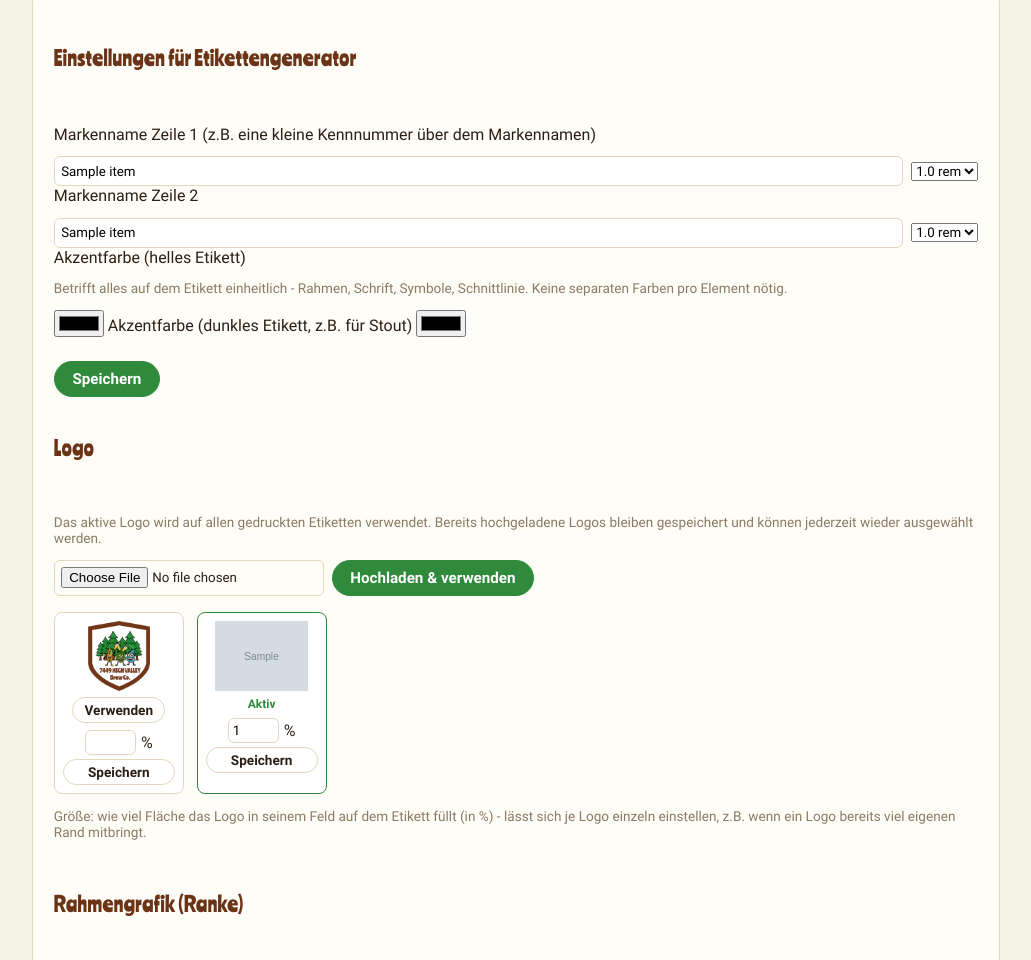
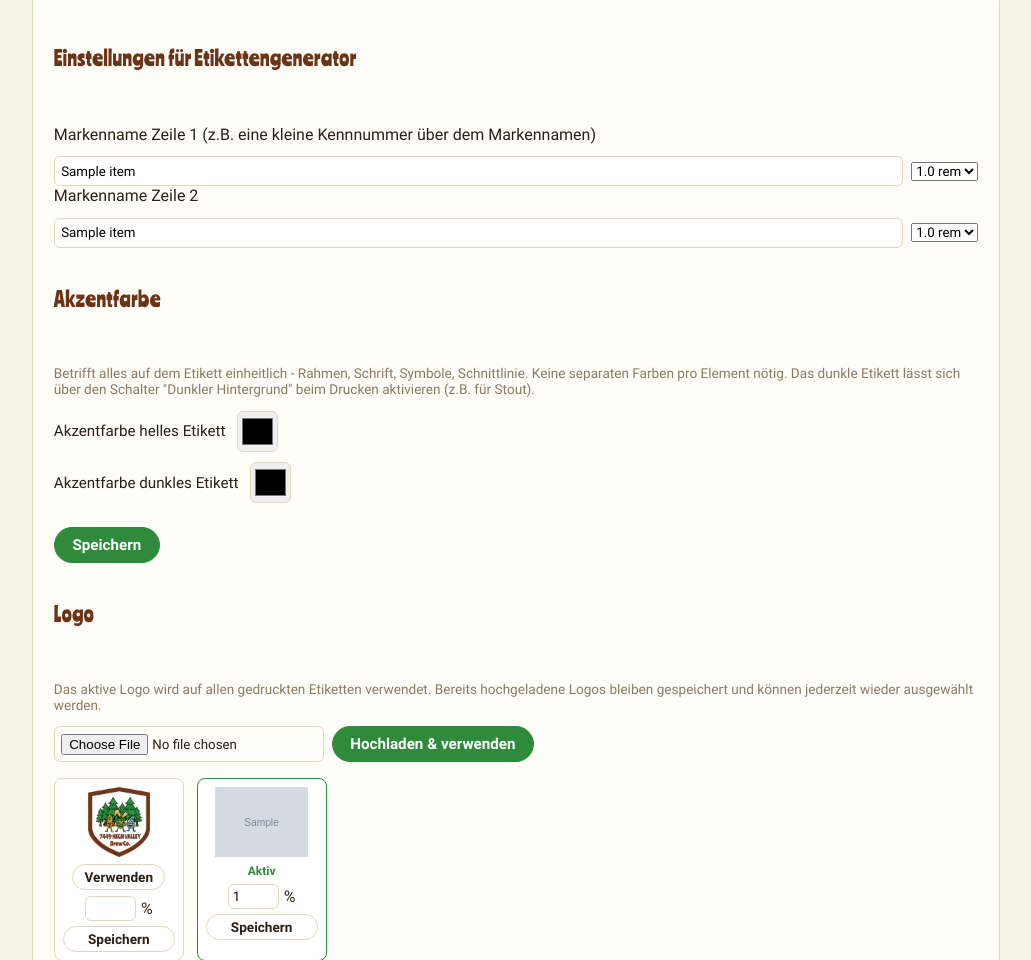
Before and after one commit to macgaiser/HighValley-BrewLog, a FastAPI app: template app/templates/settings.html in a window 1280 px wide. Shown: the part 842-1802 px from the top of the page, without its empty margins (124-1155 px from the left). Run offline with FastAPI, Linux system fonts and the light colour scheme; the template is opened without the code that fills it: most values are stand-ins (such as "Sample title", 1, 10 or a date in 2020); grey boxes marked "Sample" are stand-in pictures.

Commit message:
Einstellungen: Akzentfarbe-Bereich klarer strukturiert
Bisher stand die Erklärung zwischen dem ersten Label und seinem
Farbfeld, und beide Farbfelder hatten keine erkennbare Zuordnung zu
ihrer Bezeichnung (einfache <label>-Elemente ohne eigene Positionierung
außerhalb des <form class="card">, dadurch unklar verortet).

Jetzt eigene Überschrift "Akzentfarbe", die Erklärung einmal darunter,
danach "Akzentfarbe helles Etikett" bzw. "Akzentfarbe dunkles Etikett"
mit dem Farbfeld jeweils direkt daneben in einer eigenen Zeile
(.color-field-row).

```diff
--- a/app/static/style.css
+++ b/app/static/style.css
@@ -934,6 +934,22 @@ tr.row-selected:hover { background: rgba(240, 190, 51, 0.3); }
 .inline-form { display: flex; align-items: center; gap: 0.5rem; margin-top: 0.8rem; flex-wrap: wrap; }
 .inline-form input { padding: 0.4rem; border: 1px solid var(--border); border-radius: 6px; }
 
+/* Farbwaehler direkt neben seiner eigenen Bezeichnung statt (wie zuvor)
+   Label/Erklaerung/Input hintereinander als separate Bloecke - dadurch war
+   auf den ersten Blick nicht klar, welches Feld zu welcher Bezeichnung
+   gehoert. */
+.color-field-row { display: flex; align-items: center; gap: 0.7rem; margin-top: 0.6rem; }
+.color-field-row label { margin: 0; font-size: 0.95rem; }
+.color-field-row input[type="color"] {
+  width: 2.6rem;
+  height: 2.6rem;
+  padding: 0.15rem;
+  border: 1px solid var(--border);
+  border-radius: 6px;
+  cursor: pointer;
+  flex-shrink: 0;
+}
+
 .logo-gallery { display: flex; flex-wrap: wrap; gap: 0.8rem; margin-top: 1rem; }
 .logo-gallery-item {
   width: 130px;
--- a/app/templates/settings.html
+++ b/app/templates/settings.html
@@ -51,12 +51,16 @@
     </select>
   </div>
 
-  <label>Akzentfarbe (helles Etikett)</label>
-  <p class="hint">Betrifft alles auf dem Etikett einheitlich - Rahmen, Schrift, Symbole, Schnittlinie. Keine separaten Farben pro Element nötig.</p>
-  <input type="color" name="label_accent_light" value="{{ s.label_accent_light }}" form="settings-form">
-
-  <label>Akzentfarbe (dunkles Etikett, z.B. für Stout)</label>
-  <input type="color" name="label_accent_dark" value="{{ s.label_accent_dark }}" form="settings-form">
+  <h2>Akzentfarbe</h2>
+  <p class="hint">Betrifft alles auf dem Etikett einheitlich - Rahmen, Schrift, Symbole, Schnittlinie. Keine separaten Farben pro Element nötig. Das dunkle Etikett lässt sich über den Schalter "Dunkler Hintergrund" beim Drucken aktivieren (z.B. für Stout).</p>
+  <div class="color-field-row">
+    <label for="label_accent_light">Akzentfarbe helles Etikett</label>
+    <input type="color" id="label_accent_light" name="label_accent_light" value="{{ s.label_accent_light }}" form="settings-form">
+  </div>
+  <div class="color-field-row">
+    <label for="label_accent_dark">Akzentfarbe dunkles Etikett</label>
+    <input type="color" id="label_accent_dark" name="label_accent_dark" value="{{ s.label_accent_dark }}" form="settings-form">
+  </div>
 
   <div class="form-actions">
     <button class="btn btn-primary" type="submit" form="settings-form">Speichern</button>
```
